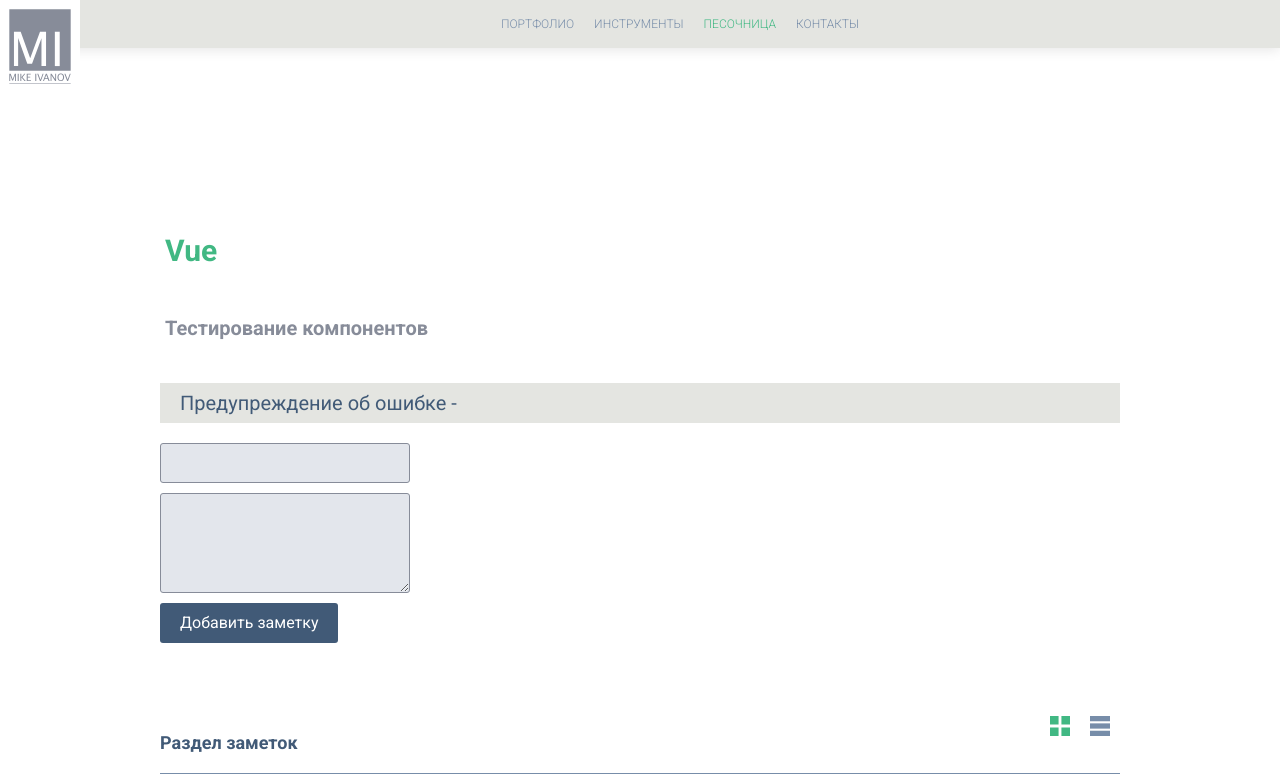
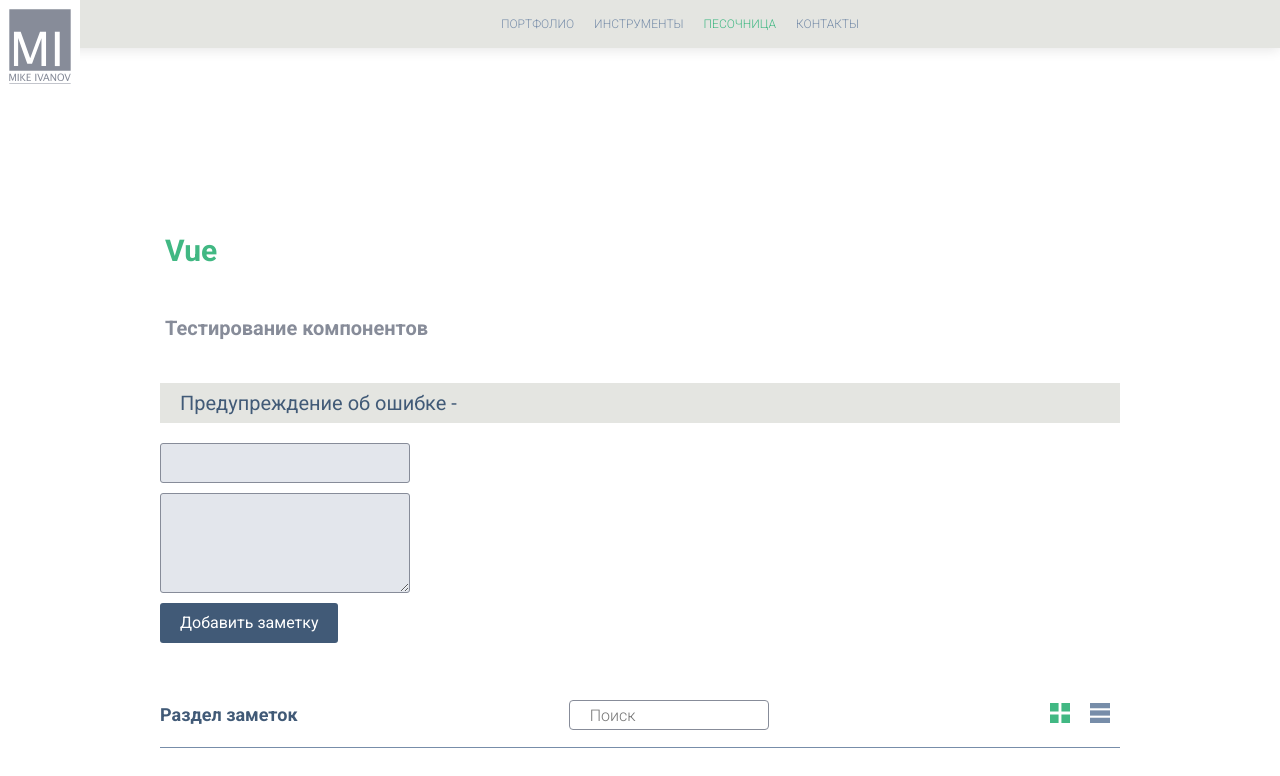
Before and after one commit to MikeIv/vue3_prj, a Vue app: page /sandbox in a window 1280 px wide. Shown: the top 776 px of the page. Built offline with nearby package versions, Linux system fonts and the light colour scheme.

Commit message:
add filter

```diff
--- a/src/assets/scss/global/_variables.scss
+++ b/src/assets/scss/global/_variables.scss
@@ -15,3 +15,6 @@ $warning: #B81E1E;
 
 // Fonts
 $mainFont: "Roboto", sans-serif;
+
+// Fonts size
+$mainFS: 1.6rem
--- a/src/assets/scss/parts/_vue.scss
+++ b/src/assets/scss/parts/_vue.scss
@@ -219,10 +219,12 @@ svg path {
 .vue-notes__header {
   display: flex;
   align-items: center;
+  flex-shrink: 1;
+
+  width: auto;
 
   height: 4rem;
   margin: 0;
-  margin-top: 3rem;
   padding: 0;
 
   @include vue-h4;
@@ -247,3 +249,44 @@ svg path {
 .vue-notes__item-icon.active .vue-note__icon:hover {
   fill: $darkvue;
 }
+
+.vue_search_wrapper {
+  display: flex;
+  justify-content: center;
+  align-items: center;
+
+  height: 100%;
+
+  margin: 0 auto;
+}
+
+.vue_search {
+  display: flex;
+  justify-content: center;
+  align-items: center;
+
+  margin: 0;
+  padding: 0;
+}
+
+.vue_search__input {
+  display: flex;
+  align-items: center;
+
+  width: 20rem;
+  height: 3rem;
+
+  margin: 0 auto;
+  padding: 0;
+  padding-left: 2rem;
+  padding-right: 2rem;
+  box-sizing: border-box;
+
+  font-family: inherit;
+  font-size: $mainFS;
+  font-weight: 300;
+  color: $vue;
+
+  border-radius: 0.4rem;
+  border: 1px solid $gray;
+}
--- a/src/assets/scss/styles.css
+++ b/src/assets/scss/styles.css
@@ -1682,9 +1682,10 @@ svg path {
 .vue-notes__header {
   display: flex;
   align-items: center;
+  flex-shrink: 1;
+  width: auto;
   height: 4rem;
   margin: 0;
-  margin-top: 3rem;
   padding: 0;
   font-size: 1.8rem;
   font-weight: bold;
@@ -1710,4 +1711,38 @@ svg path {
   fill: #2b9264;
 }
 
+.vue_search_wrapper {
+  display: flex;
+  justify-content: center;
+  align-items: center;
+  height: 100%;
+  margin: 0 auto;
+}
+
+.vue_search {
+  display: flex;
+  justify-content: center;
+  align-items: center;
+  margin: 0;
+  padding: 0;
+}
+
+.vue_search__input {
+  display: flex;
+  align-items: center;
+  width: 20rem;
+  height: 3rem;
+  margin: 0 auto;
+  padding: 0;
+  padding-left: 2rem;
+  padding-right: 2rem;
+  box-sizing: border-box;
+  font-family: inherit;
+  font-size: 1.6rem;
+  font-weight: 300;
+  color: #41B883;
+  border-radius: 0.4rem;
+  border: 1px solid #878C99;
+}
+
 /*# sourceMappingURL=styles.css.map */
--- a/src/components/Search.vue
+++ b/src/components/Search.vue
@@ -1,8 +1,8 @@
 <template>
-  <div class="search_wrapper">
+  <div class="vue_search_wrapper">
 
-    <div class="search">
-      <input class="search__input" type="text">
+    <div class="vue_search">
+      <input class="vue_search__input" type="text" v-model="search" :placeholder="placeholder">
     </div>
 
   </div>
@@ -10,7 +10,25 @@
 
 <script>
 export default {
-name: "Search"
+  props: {
+    value: {
+      type: String,
+      required: true
+    },
+    placeholder: {
+      type: String,
+      default: 'Поиск'
+    }
+  },
+  data() {
+    return {search: this.value}
+  },
+  watch: {
+    search(val) {
+      this.$emit('search', val)
+      console.log(val)
+    }
+  }
 }
 </script>
 
--- a/src/views/Sandbox.vue
+++ b/src/views/Sandbox.vue
@@ -20,13 +20,13 @@
               <!-- ================ -->
 
 
-              <!-- VUE App -->
+              <!-- Header section -->
               <div class="vue-notes__header-block">
                 <h4 class="sandbox__h4 vue-notes__header">{{ title }}</h4>
-
-                <!--                <search />-->
-
-
+                <search
+                    :value="search"
+                    @search="search = $event"
+                    placeholder="Поиск"  />
                 <!-- Buttons grid control -->
                 <section class="vue-notes__h-icon-block">
                   <h3 class="v-hidden">Кнопки визуального отображения блоков</h3>
@@ -41,11 +41,11 @@
                     </svg>
                   </div>
                 </section>
-
               </div>
+              <!-- ================ -->
 
               <!-- Notes section -->
-              <notes :items="items" @remove="removeItem" :grid="grid" />
+              <notes :items="itemsFilter" @remove="removeItem" :grid="grid" />
               <!-- ================ -->
 
               <!-- END App -->
@@ -66,17 +66,20 @@
 
 import notes from '@/components/Notes.vue'
 import newNote from '@/components/NewNote.vue'
+import search from '@/components/Search.vue'
 
 export default {
   name: 'Sandbox',
   components: {
     newNote,
-    notes
+    notes,
+    search
 
   },
   data: () => ({
     title: 'Раздел заметок',
     text: '',
+    search: '',
     grid: true,
 
 
@@ -104,6 +107,23 @@ export default {
     ],
 
   }),
+  computed: {
+    itemsFilter () {
+      let array = this.items,
+          search = this.search
+      if(!search) return array
+
+      search = search.trim().toLowerCase()
+
+      array = array.filter(function (item) {
+        if (item.title.toLowerCase().indexOf(search) !==-1) {
+          return item
+        }
+      })
+
+      return array;
+    }
+  },
   methods: {
     addItem (item) {
         this.items.push(item)
```
Also changed, not shown: 1 other file (tests, documents, lock files or other folders).
